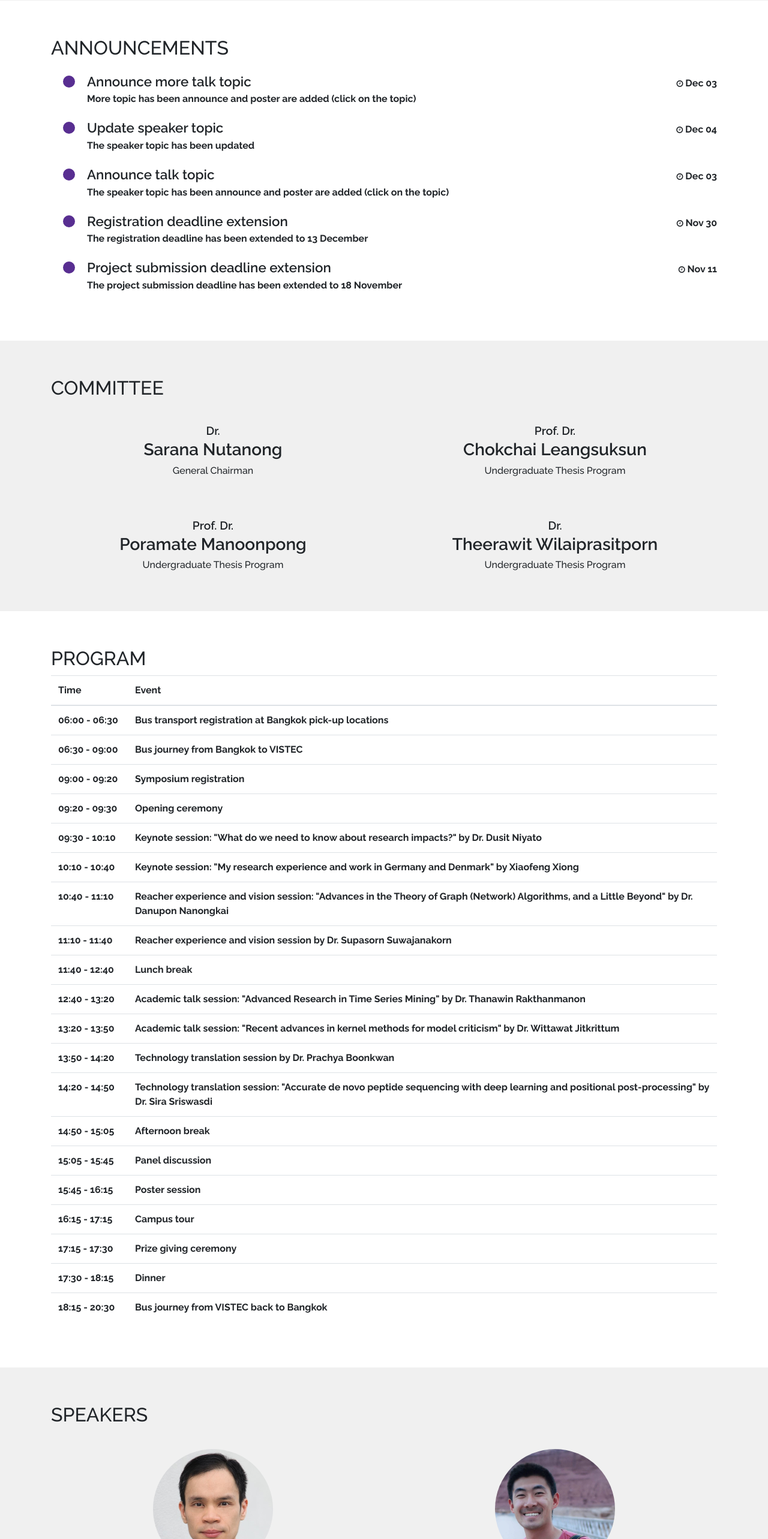
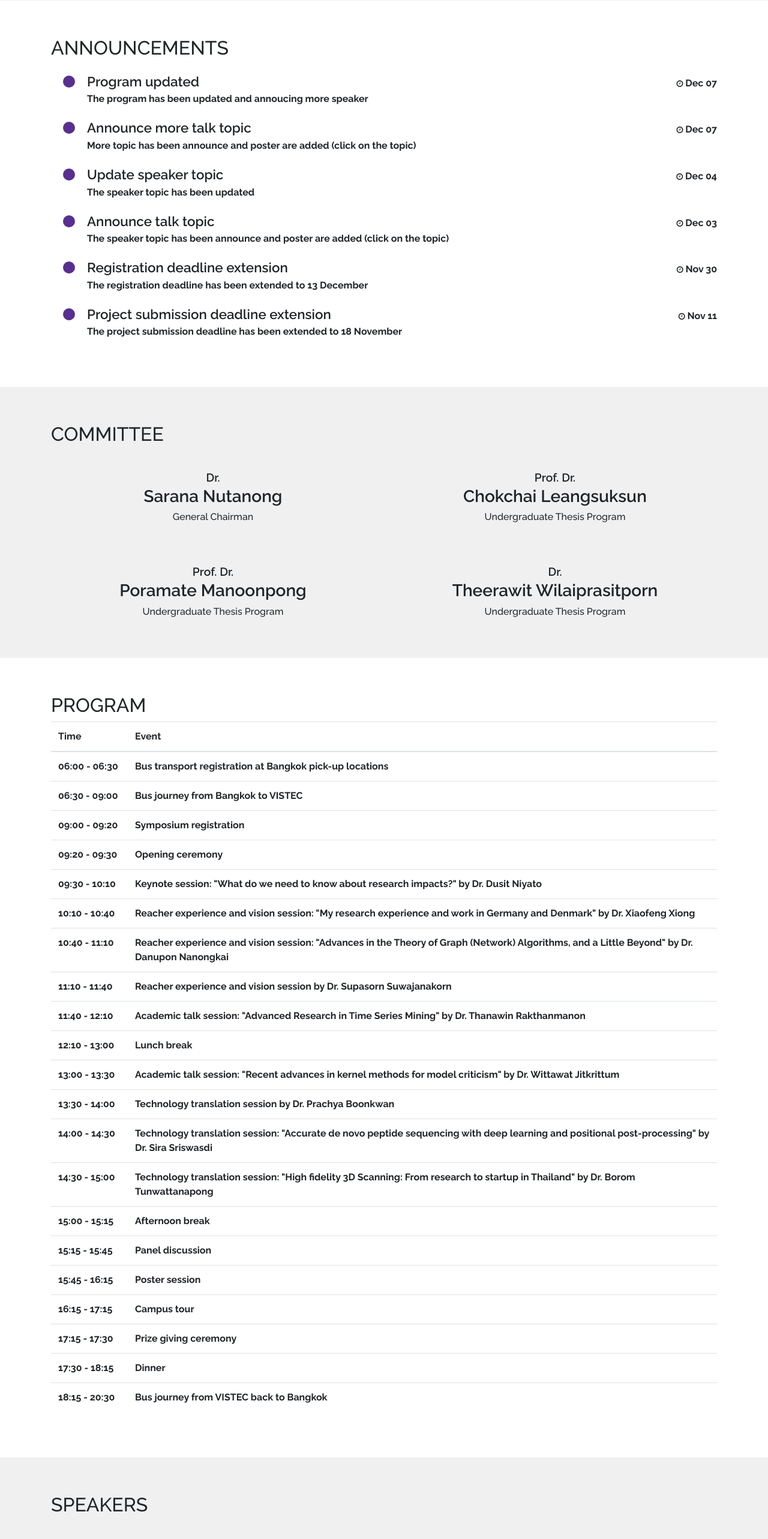
Before and after one commit to ist-fr/2019, a Vue app: page / in a window 1280 px wide. Shown: the part 1500-4066 px from the top of the page at 60% size. Built offline with nearby package versions, Linux system fonts and the light colour scheme; what vue-scrollactive, vuetable-2 would draw is missing.

Commit message:
update program + add speaker

```diff
--- a/src/components/Home/Announcements.vue
+++ b/src/components/Home/Announcements.vue
@@ -22,9 +22,14 @@ export default {
     return {
       announcements: [
         {
+          title: 'Program updated',
+          content: 'The program has been updated and annoucing more speaker',
+          datetime: 'Dec 07'
+        },
+        {
           title: 'Announce more talk topic',
           content: 'More topic has been announce and poster are added (click on the topic)',
-          datetime: 'Dec 03'
+          datetime: 'Dec 07'
         },
         {
           title: 'Update speaker topic',
--- a/src/components/Home/Program.vue
+++ b/src/components/Home/Program.vue
@@ -34,7 +34,7 @@
               </tr>
               <tr>
                 <td scope="row">10&colon;10 - 10&colon;40</td>
-                <td>Keynote session&colon; &quot;My research experience and work in Germany and Denmark&quot; by Xiaofeng Xiong</td>
+                <td>Reacher experience and vision session&colon; &quot;My research experience and work in Germany and Denmark&quot; by Dr. Xiaofeng Xiong</td>
               </tr>
               <tr>
                 <td scope="row">10&colon;40 - 11&colon;10</td>
@@ -45,31 +45,34 @@
                 <td>Reacher experience and vision session by Dr. Supasorn Suwajanakorn</td>
               </tr>
               <tr>
-                <td scope="row">11&colon;40 - 12&colon;40</td>
+                <td scope="row">11&colon;40 - 12&colon;10</td>
+                <td>Academic talk session&colon; &quot;Advanced Research in Time Series Mining&quot; by Dr. Thanawin Rakthanmanon</td>
+              </tr>
+              <tr>
+                <td scope="row">12&colon;10 - 13&colon;00</td>
                 <td>Lunch break</td>
               </tr>
               <tr>
-                <td scope="row">12&colon;40 - 13&colon;20</td>
-                <td>Academic talk session&colon; &quot;Advanced Research in Time Series Mining&quot; by Dr. Thanawin Rakthanmanon</td>
-              </tr>
-              <tr>
-                <td scope="row">13&colon;20 - 13&colon;50</td>
+                <td scope="row">13&colon;00 - 13&colon;30</td>
                 <td>Academic talk session&colon; &quot;Recent advances in kernel methods for model criticism&quot; by Dr. Wittawat Jitkrittum</td>
               </tr>
               <tr>
-                <td scope="row">13&colon;50 - 14&colon;20</td>
+                <td scope="row">13&colon;30 - 14&colon;00</td>
                 <td>Technology translation session by Dr. Prachya Boonkwan</td>
-              </tr>
               <tr>
-                <td scope="row">14&colon;20 - 14&colon;50</td>
+                <td scope="row">14&colon;00 - 14&colon;30</td>
                 <td>Technology translation session&colon; &quot;Accurate de novo peptide sequencing with deep learning and positional post-processing&quot; by Dr. Sira Sriswasdi</td>
               </tr>
               <tr>
-                <td scope="row">14&colon;50 - 15&colon;05</td>
+                <td scope="row">14&colon;30 - 15&colon;00</td>
+                <td>Technology translation session&colon; &quot;High fidelity 3D Scanning: From research to startup in Thailand&quot; by Dr. Borom Tunwattanapong</td>
+              </tr>
+              <tr>
+                <td scope="row">15&colon;00 - 15&colon;15</td>
                 <td>Afternoon break</td>
               </tr>
               <tr>
-                <td scope="row">15&colon;05 - 15&colon;45</td>
+                <td scope="row">15&colon;15 - 15&colon;45</td>
                 <td>Panel discussion</td>
               </tr>
               <tr>
--- a/src/components/Home/Speakers.vue
+++ b/src/components/Home/Speakers.vue
@@ -107,6 +107,14 @@ export default {
           imageSrc: require('../../assets/speakers/dr_sira_sriswasdi.jpg'),
           link: 'https://cmbcu.github.io/profile_ss.html',
           poster: require('../../assets/poster/abs_istfr_sira.jpg')
+        },
+        {
+          title: 'Dr.',
+          name: 'Borom Tunwattanapong',
+          bio: '3D Scanning Technologies, Computer Visions and Computer Graphics',
+          topic: 'High fidelity 3D Scanning: From research to startup in Thailand',
+          university: 'Thailand',
+          imageSrc: require('../../assets/speakers/dr_borom_tunwattanapong.jpg')
         }
         // {
         //   title: 'Dr.',
```
Also changed, not shown: src/assets/speakers/dr_borom_tunwattanapong.jpg (added).
